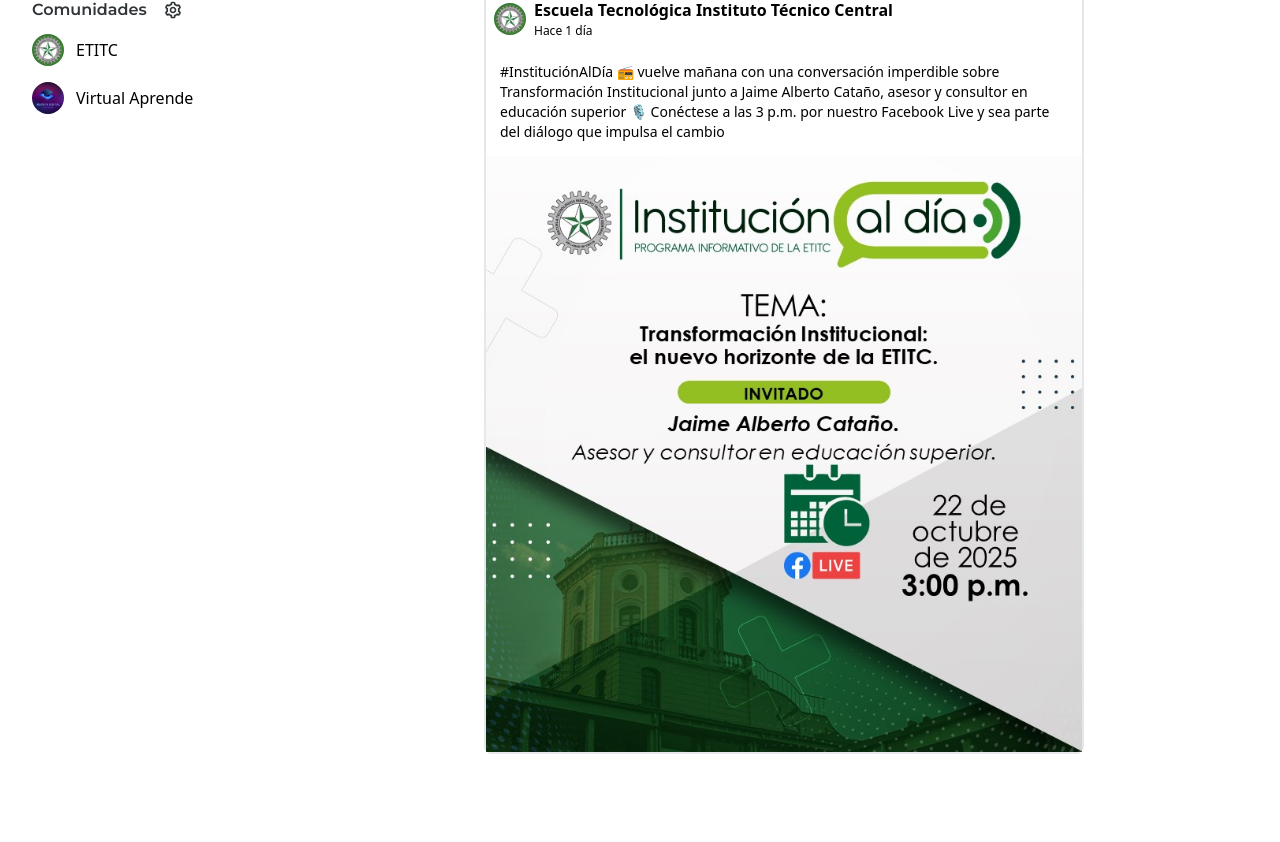
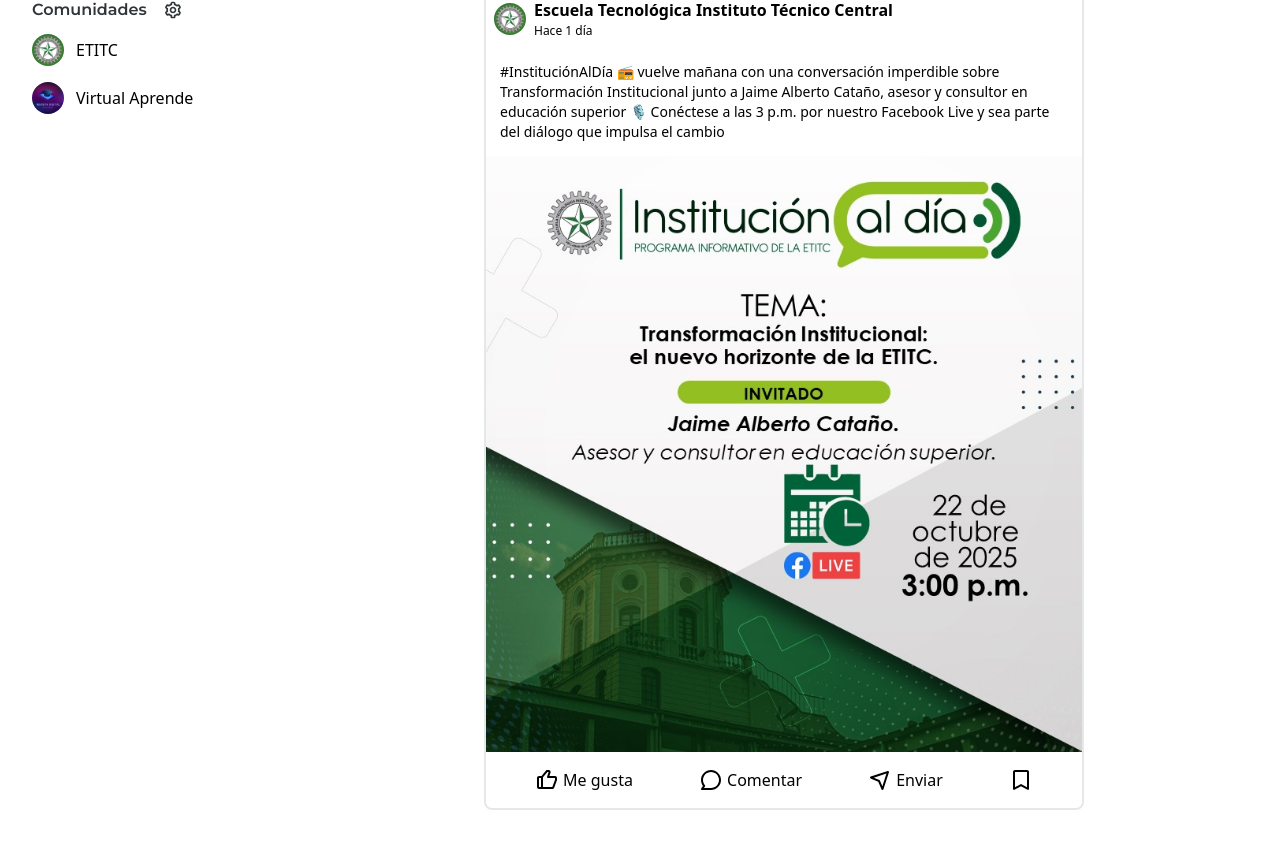
Before and after one commit to Elv1sSerrano/Nexos, a React (Vite) app: page /app/inicio in a window 1280 px wide. Shown: the part 412-1254 px from the top of the page. Before the commit the page ends 1198 px from the top, so only its background shows below. Built offline with nearby package versions, Linux system fonts and the light colour scheme; a web font is replaced by a local one.

Commit message:
Added the reaction template to the posts

```diff
--- a/src/pages/feed/components/Post.jsx
+++ b/src/pages/feed/components/Post.jsx
@@ -1,3 +1,6 @@
+import Icon from '../../../components/Icon'
+import { commentPath, likePath, savedPath, sendPath } from '../../../constants/iconPaths'
+
 function Post ({profilePicture, author, date, body, image}) {
   return (
     <div className="border-2 rounded-lg w-[600px]">
@@ -10,6 +13,23 @@ function Post ({profilePicture, author, date, body, image}) {
       </div>
       <p className="p-3.5 text-sm">{body}</p>
       <img className="" src={image} alt="" />
+      <div className='flex flex-row p-4 justify-around'>
+        <button className='flex flex-row gap-1'>
+          <Icon paths={likePath}/>
+          <p>Me gusta</p>
+        </button>
+        <button className='flex flex-row gap-1'>
+          <Icon paths={commentPath}/>
+          <p>Comentar</p>
+        </button>
+        <button className='flex flex-row gap-1'>
+          <Icon paths={sendPath}/>
+          <p>Enviar</p>
+        </button>
+        <button>
+          <Icon paths={savedPath}/>
+        </button>
+      </div>
     </div>
   )
 }
```
Also changed, not shown: src/assets/icon/respaldoIconos.txt, src/constants/iconPaths.js.
